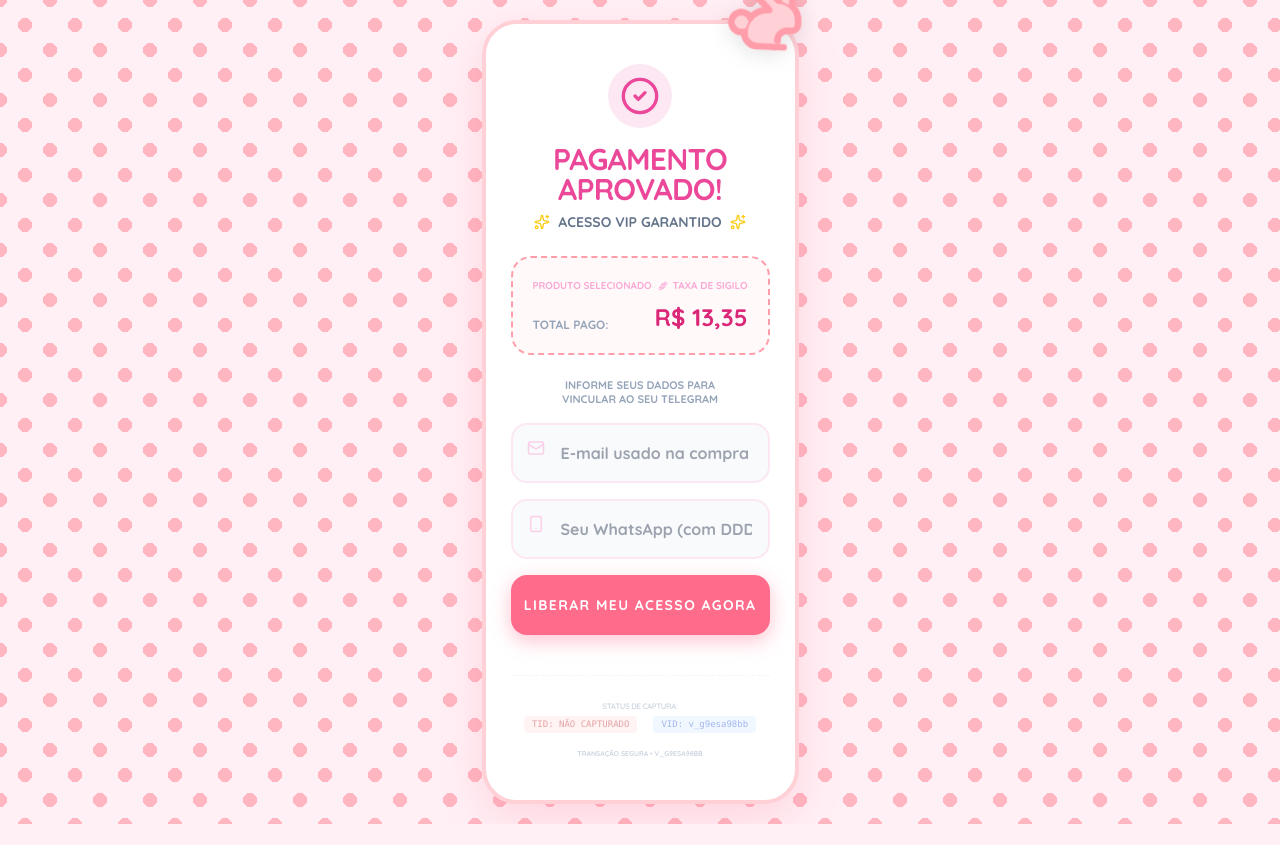
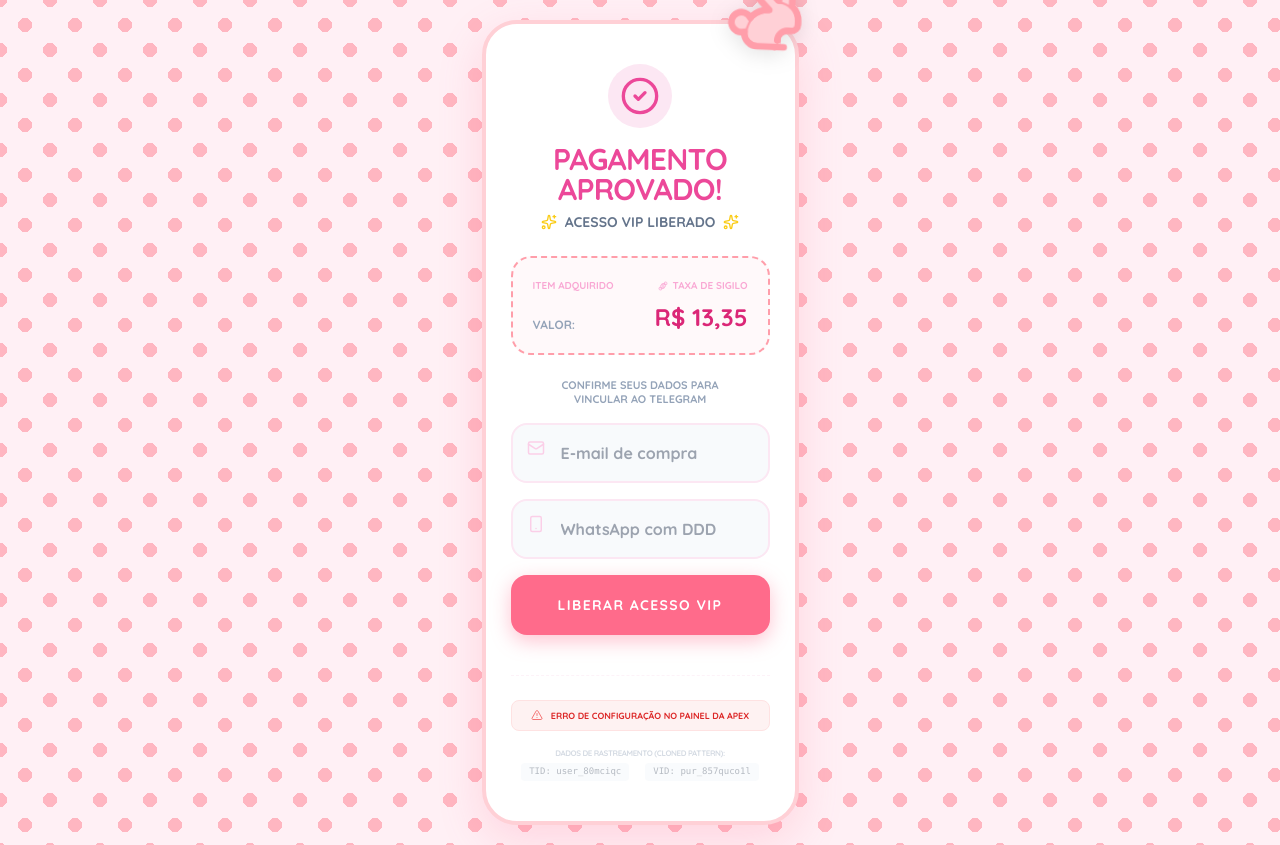
Before and after one commit to comtahot0002-ux/dudinhaacesso, a React (Vite) app: page / in a window 1280 px wide. Before the commit the page ends 824 px from the top, so only its background shows below. Built offline with nearby package versions, Linux system fonts and the light colour scheme.

Commit message:
Update App.tsx

```diff
--- a/App.tsx
+++ b/App.tsx
@@ -8,7 +8,8 @@ import {
   Smartphone,
   CheckCircle2,
   Sparkles,
-  ShieldCheck
+  ShieldCheck,
+  AlertTriangle
 } from 'lucide-react';
 
 // --- CONFIGURAÇÕES DO PROJETO ---
@@ -31,48 +32,56 @@ const App: React.FC = () => {
   const [loading, setLoading] = useState(false);
   const [capturedTid, setCapturedTid] = useState('');
   const [capturedVid, setCapturedVid] = useState('');
+  const [hasConfigError, setHasConfigError] = useState(false);
 
   useEffect(() => {
-    // 1. CAPTURA AGRESSIVA DE PARÂMETROS
-    const search = window.location.search;
-    const params = new URLSearchParams(search);
+    const params = new URLSearchParams(window.location.search);
 
-    // Lista de aliases comuns que as plataformas usam
-    const tid = params.get('telegram_id') ||
-                params.get('id_telegram') ||
-                params.get('tid') ||
-                params.get('payload_id') ||
-                params.get('user_id') ||
-                "NÃO CAPTURADO";
+    // Função para verificar se a tag é literal (não foi substituída pela plataforma)
+    const isInvalid = (val: string | null) => {
+      if (!val) return true;
+      const v = val.toLowerCase();
+      return v.includes('[') || v.includes(']') || v.includes('{') || v.includes('}') || v.includes('id_venda') || v.includes('id_telegram');
+    };
 
-    const vid = params.get('id_venda') ||
-                params.get('event_id') ||
-                params.get('reference') ||
-                params.get('transaction_id') ||
-                params.get('checkout_id') ||
-                `v_${Math.random().toString(36).substr(2, 9)}`;
+    // 1. Captura do TELEGRAM ID (Seguindo o padrão do clone que você mandou)
+    let tid = params.get('telegram_id') ||
+              params.get('payload_id') || // O clone usava muito payload_id
+              params.get('id_telegram') ||
+              params.get('tid');
 
-    setCapturedTid(tid);
-    setCapturedVid(vid);
+    // 2. Captura do ID DA VENDA (Seguindo o padrão do clone)
+    let vid = params.get('id_venda') ||
+              params.get('transaction_id') || // O clone usava transaction_id
+              params.get('event_id') ||
+              params.get('reference');
 
-    // Injetar script do Pixel mas NÃO inicializar ainda
+    // Validação de erro de configuração (tags literais na URL)
+    if (isInvalid(tid) || isInvalid(vid)) {
+      setHasConfigError(true);
+    }
+
+    // Fallbacks para não quebrar o Pixel se a configuração estiver errada
+    const finalTid = isInvalid(tid) ? "user_" + Math.random().toString(36).substr(2, 7) : tid;
+    const finalVid = isInvalid(vid) ? "pur_" + Math.random().toString(36).substr(2, 9) : vid;
+
+    setCapturedTid(finalTid || "");
+    setCapturedVid(finalVid || "");
+
+    // Injetar script do Pixel mas NÃO inicializar ainda (Delayed Init)
     if (!window.fbq) {
       (function(f:any,b:any,e:any,v:any,n?:any,t?:any,s?:any){if(f.fbq)return;n=f.fbq=function(){n.callMethod?n.callMethod.apply(n,arguments):n.queue.push(arguments)};if(!f._fbq)f._fbq=n;n.push=n;n.loaded=!0;n.version='2.0';n.queue=[];t=b.createElement(e);t.async=!0;t.src=v;s=b.getElementsByTagName(e)[0];s.parentNode.insertBefore(t,s)})(window,document,'script','https://connect.facebook.net/en_US/fbevents.js');
     }
-
-    console.log("[DEBUG] Parâmetros capturados:", { tid, vid });
   }, []);
 
   const handleSubmit = (e: React.FormEvent) => {
     e.preventDefault();
     setLoading(true);
 
-    // Normalizar dados
     const cleanEmail = email.trim().toLowerCase();
     const cleanPhone = phone.replace(/\D/g, '');
 
-    // 2. INICIALIZAÇÃO E DISPARO (Delayed Strategy)
-    // Inicializamos o Pixel APENAS agora, já com os dados do lead
+    // Inicialização do Pixel com Advanced Matching (Melhora o Match Rate)
     window.fbq('init', PIXEL_ID, {
       em: cleanEmail,
       ph: cleanPhone,
@@ -92,11 +101,11 @@ const App: React.FC = () => {
       eventID: capturedVid
     });
 
-    // Simular processamento e liberar
+    // Simulação de delay para feedback visual
     setTimeout(() => {
       setLoading(false);
       setIsSubmitted(true);
-    }, 1200);
+    }, 1500);
   };
 
   return (
@@ -117,17 +126,17 @@ const App: React.FC = () => {
 
       <p className="text-slate-500 font-bold text-sm mb-6 flex items-center justify-center gap-2">
         <Sparkles size={16} className="text-yellow-400" />
-        ACESSO VIP GARANTIDO
+        ACESSO VIP LIBERADO
         <Sparkles size={16} className="text-yellow-400" />
       </p>
 
       <div className="dotted-receipt space-y-2">
         <div className="flex justify-between text-[10px] font-bold text-pink-300 uppercase">
-          <span>Produto Selecionado</span>
+          <span>Item Adquirido</span>
           <div className="flex items-center gap-1"><Candy size={10}/> {PLAN_NAME}</div>
         </div>
         <div className="flex justify-between items-end">
-          <span className="text-xs font-bold text-slate-400 uppercase">Total Pago:</span>
+          <span className="text-xs font-bold text-slate-400 uppercase">Valor:</span>
           <span className="text-2xl font-black text-pink-600">R$ {UPSELL_VALUE.toFixed(2).replace('.', ',')}</span>
         </div>
       </div>
@@ -136,7 +145,7 @@ const App: React.FC = () => {
         <form onSubmit={handleSubmit} className="space-y-4 mt-6">
           <div className="text-center mb-4">
             <p className="text-[11px] font-bold text-slate-400 uppercase leading-tight">
-              Informe seus dados para <br/> vincular ao seu Telegram
+              Confirme seus dados para <br/> vincular ao Telegram
             </p>
           </div>
 
@@ -144,7 +153,7 @@ const App: React.FC = () => {
             <Mail className="absolute left-4 top-4 text-pink-200" size={18} />
             <input
               type="email"
-              placeholder="E-mail usado na compra"
+              placeholder="E-mail de compra"
               required
               className="w-full bg-slate-50 border-2 border-pink-100 rounded-2xl py-4 pl-12 pr-4 outline-none focus:border-pink-300 transition-all font-bold text-slate-600"
               value={email}
@@ -156,7 +165,7 @@ const App: React.FC = () => {
             <Smartphone className="absolute left-4 top-4 text-pink-200" size={18} />
             <input
               type="tel"
-              placeholder="Seu WhatsApp (com DDD)"
+              placeholder="WhatsApp com DDD"
               required
               className="w-full bg-slate-50 border-2 border-pink-100 rounded-2xl py-4 pl-12 pr-4 outline-none focus:border-pink-300 transition-all font-bold text-slate-600"
               value={phone}
@@ -169,14 +178,14 @@ const App: React.FC = () => {
             type="submit"
             className="btn-pink w-full text-white font-black py-5 rounded-2xl text-sm uppercase tracking-widest flex items-center justify-center gap-2 disabled:opacity-50"
           >
-            {loading ? "PROCESSANDO..." : "LIBERAR MEU ACESSO AGORA"}
+            {loading ? "PROCESSANDO..." : "LIBERAR ACESSO VIP"}
           </button>
         </form>
       ) : (
         <div className="mt-8 space-y-4 animate-in fade-in zoom-in duration-300">
           <div className="bg-green-50 border-2 border-green-100 p-4 rounded-2xl">
             <p className="text-green-600 font-bold text-xs uppercase flex items-center justify-center gap-2">
-               <ShieldCheck size={18}/> Tudo pronto! Acesso Liberado.
+               <ShieldCheck size={18}/> Vínculo realizado com sucesso!
             </p>
           </div>
 
@@ -186,29 +195,29 @@ const App: React.FC = () => {
           >
             VOLTAR PARA O BOT 🎀
           </a>
-
-          <p className="text-[10px] text-slate-300 font-bold uppercase">
-            Você será redirecionado para o conteúdo VIP
-          </p>
         </div>
       )}
 
-      {/* FOOTER DEBUG - VISÍVEL PARA VOCÊ CONFERIR SE A APEX ENVIOU OS DADOS */}
+      {/* FOOTER DEBUG */}
       <div className="mt-10 pt-6 border-t border-dashed border-pink-50">
+        {hasConfigError && (
+            <div className="mb-4 bg-red-50 p-2 rounded-lg flex items-center gap-2 justify-center border border-red-100">
+                <AlertTriangle size={12} className="text-red-500 animate-pulse" />
+                <p className="text-[9px] text-red-600 font-black uppercase">Erro de Configuração no Painel da Apex</p>
+            </div>
+        )}
+
         <div className="flex flex-col items-center gap-1 opacity-40">
-           <p className="text-[8px] font-black text-slate-400 uppercase tracking-tighter">Status de Captura:</p>
+           <p className="text-[8px] font-black text-slate-400 uppercase tracking-tighter">Dados de Rastreamento (Cloned Pattern):</p>
            <div className="flex gap-4">
-              <span className={`text-[9px] font-mono px-2 py-0.5 rounded ${capturedTid !== 'NÃO CAPTURADO' ? 'bg-green-100 text-green-700' : 'bg-red-100 text-red-700'}`}>
+              <span className="text-[9px] font-mono bg-slate-100 px-2 py-0.5 rounded text-slate-600">
                 TID: {capturedTid}
               </span>
-              <span className="text-[9px] font-mono bg-blue-100 text-blue-700 px-2 py-0.5 rounded">
+              <span className="text-[9px] font-mono bg-slate-100 px-2 py-0.5 rounded text-slate-600">
                 VID: {capturedVid}
               </span>
            </div>
         </div>
-        <p className="text-[7px] text-slate-300 mt-4 uppercase font-bold">
-          Transação Segura • {capturedVid}
-        </p>
       </div>
     </div>
   );
```
